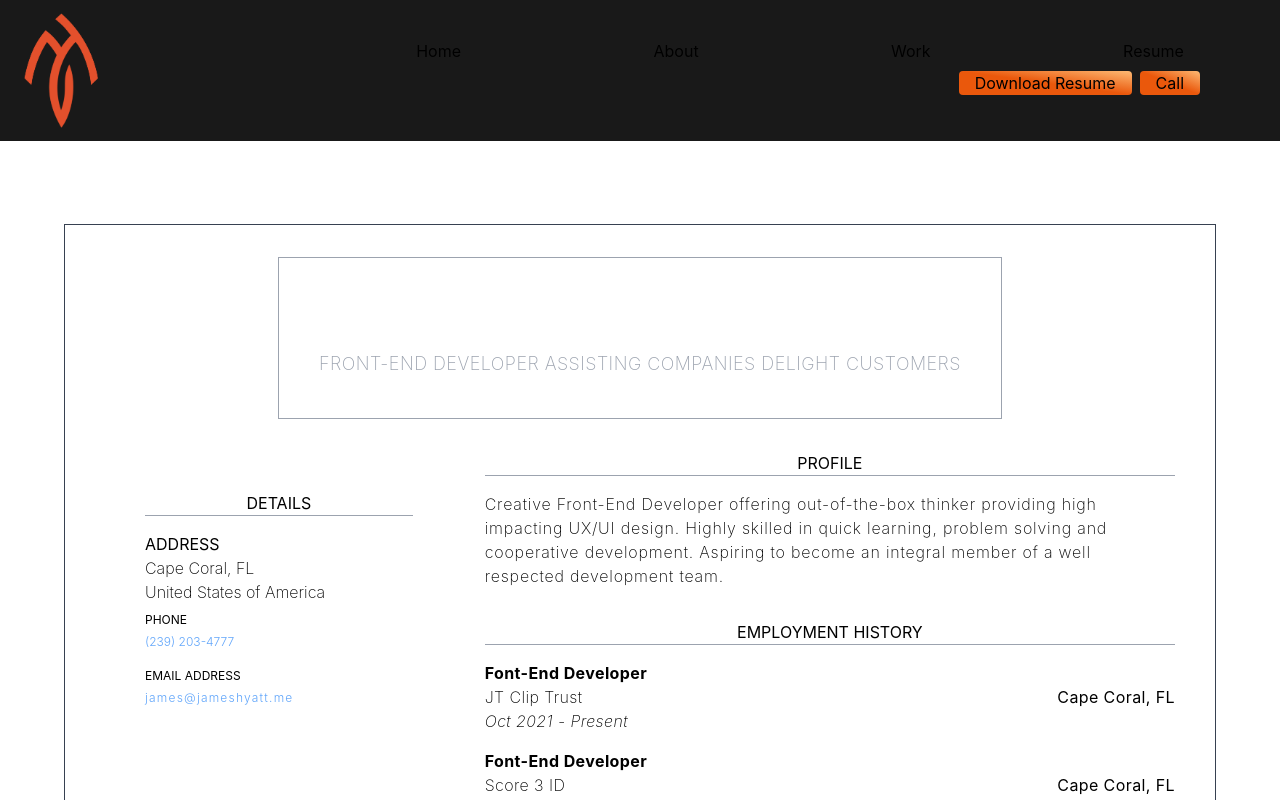
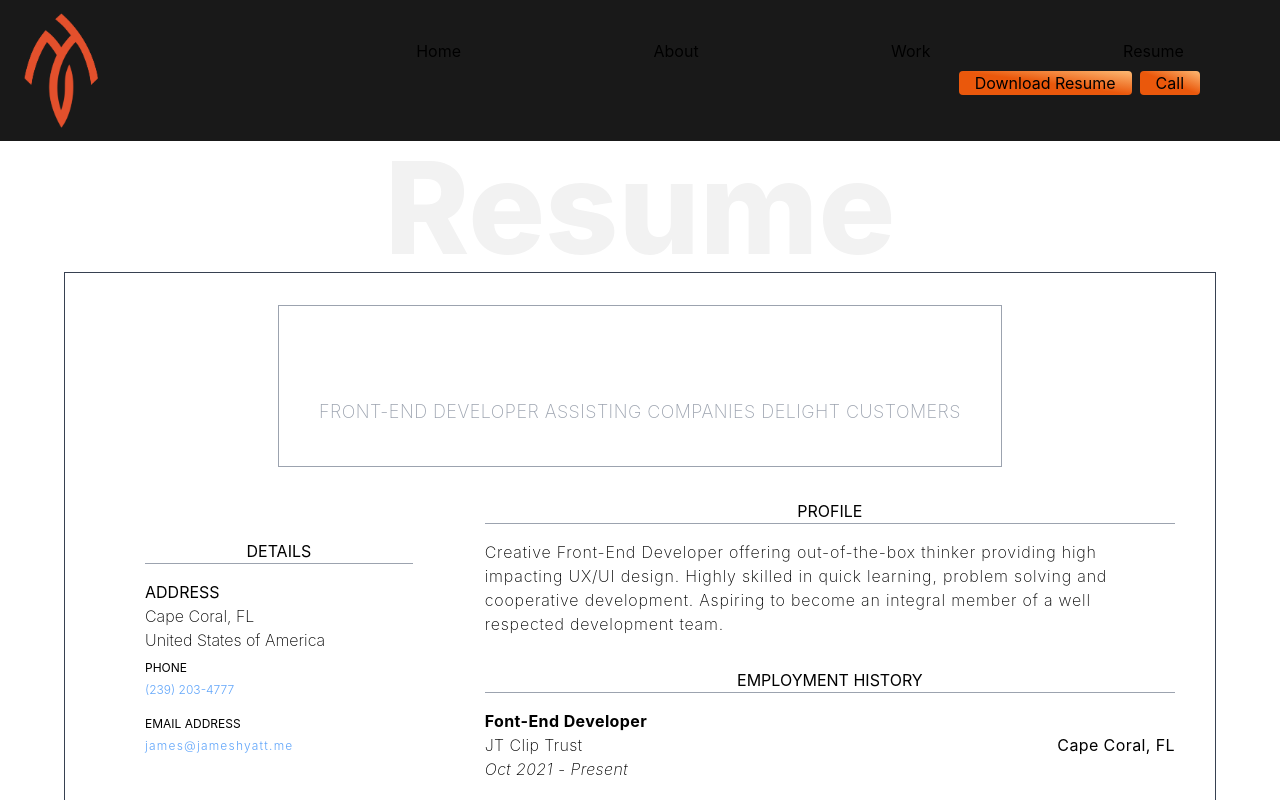
Before and after one commit to James-Hyatt-Dev/published-portfolio, a Next.js app: page /resume in a window 1280 px wide. Shown: the top 800 px of the page. Built offline with nearby package versions, Linux system fonts and the light colour scheme.

Commit message:
minor additions to Resume page

```diff
--- a/components/HomePage.js
+++ b/components/HomePage.js
@@ -4,8 +4,9 @@ import James from '../public/Main/james_photo.png'
 function HomePage() {
   return (
     <div className='pb-20'>
+        <h1 className='text-center text-6xl font-extrabold opacity-5 sticky top-20 sm:text-7xl md:text-8xl lg:text-9xl'>Hi!</h1>
 
-        <div className="flex gap-4 justify-center text-xl sm:text-4xl items-center mt-10 text-gray-400 sm:pt-20 xl:text-6xl">
+        <div className="flex gap-4 justify-center text-xl sm:text-4xl items-center text-gray-400 sm:pt-20 xl:text-6xl">
             <h3>Designer.</h3>
             <h3>Programmer.</h3>
             <h3>Person.</h3>
--- a/pages/resume.js
+++ b/pages/resume.js
@@ -9,7 +9,11 @@ import Skills from '../components/Resume/Skills';
 
 function Resume() {
     return (
-        <div className='sm:py-20 pb-16'>
+        <div className='sm:py-10pb-16'>
+            <div className="sticky top-20">
+                <h1 className='text-center text-6xl font-extrabold opacity-5 sm:text-7xl md:text-8xl lg:text-9xl'>Resume</h1>
+            </div>
+
             <div className=" flex flex-col gap-8 md:px-10 lg:max-w-6xl lg:mx-auto lg:border p-8 lg:border-gray-700">
                 <Name />
                 <div className="flex flex-col gap-8 sm:flex-row">
```
